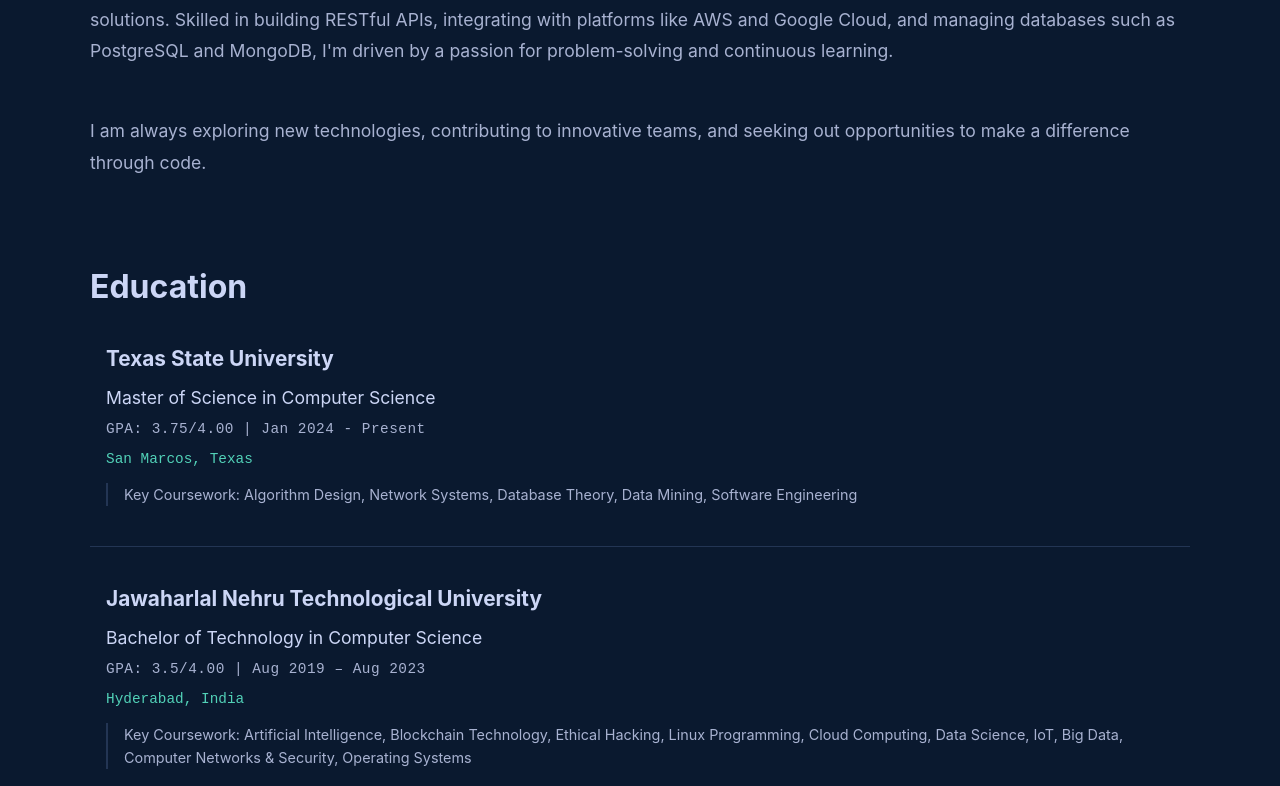
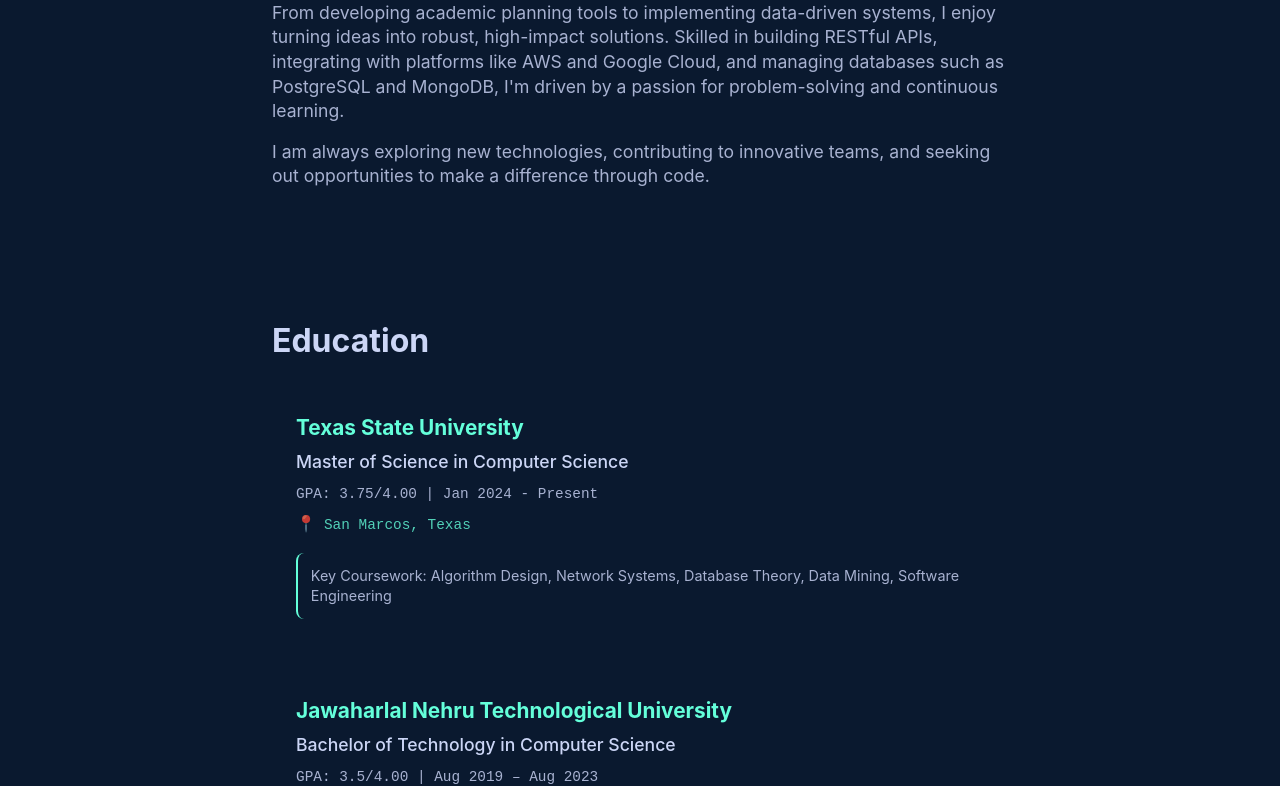
Before and after one commit to m-pilli/mahathi-portfolio, a React (Create React App) app: page / in a window 1280 px wide. Shown: the part 1355-2141 px from the top of the page. Built offline with nearby package versions, Linux system fonts and the light colour scheme.

Commit message:
refactor: remove code-style labels from About and Education sections

```diff
--- a/src/components/About/About.scss
+++ b/src/components/About/About.scss
@@ -1,15 +1,16 @@
 @import '../../styles/variables.scss';
 
 .about-section {
-  padding: 60px 0;
+  padding: 4rem 0;
   background: var(--bg-main);
   min-height: 100vh;
   display: flex;
-  align-items: center;
+  flex-direction: column;
+  justify-content: center;
   overflow: hidden;
 
   .about-content {
-    max-width: 1200px;
+    max-width: 900px;
     margin: 0 auto;
     padding: 0 50px;
 
@@ -23,24 +24,52 @@
     margin-bottom: 3rem;
     color: var(--text-primary);
     will-change: transform, opacity;
+    text-align: center;
+    position: relative;
+
+    &::after {
+      content: '';
+      position: absolute;
+      bottom: -10px;
+      left: 50%;
+      transform: translateX(-50%);
+      width: 60px;
+      height: 3px;
+      background: var(--text-highlight);
+      border-radius: 2px;
+    }
   }
 
   .about-grid {
-    display: grid;
-    grid-template-columns: 1fr;
-    gap: 50px;
-    align-items: start;
+    display: flex;
+    flex-direction: column;
+    gap: 4rem;
+    align-items: center;
+    max-width: 800px;
+    margin: 0 auto;
   }
 
   .about-text {
+    position: relative;
+    padding: 2rem;
+    background: rgba(var(--text-highlight-rgb), 0.03);
+    border-radius: 15px;
+    transition: transform 0.3s ease, box-shadow 0.3s ease;
+    border: 1px solid rgba(var(--text-highlight-rgb), 0.1);
+
+    &:hover {
+      transform: translateY(-5px);
+      box-shadow: 0 10px 30px -15px rgba(var(--text-highlight-rgb), 0.2);
+    }
+
     p {
+      margin-bottom: 0.4rem;
+      line-height: 1.4;
       color: var(--text-secondary);
-      font-size: 1.1rem;
-      line-height: 1.8;
-      margin-bottom: 2rem;
       will-change: transform, opacity;
       transition: color 0.3s ease;
-      padding: 0.5rem 0;
+      padding: 0.3rem 0;
+      font-size: 1.1rem;
 
       &:hover {
         color: var(--text-primary);
@@ -142,13 +171,17 @@
   }
 
   .education-section {
-    margin-top: 2rem;
+    width: 100%;
+    position: relative;
+    padding: 2rem;
+    background: rgba(var(--text-highlight-rgb), 0.03);
+    border-radius: 15px;
+    border: 1px solid rgba(var(--text-highlight-rgb), 0.1);
 
     h3 {
       font-size: 2rem;
       color: var(--text-primary);
-      margin-bottom: 2.5rem;
-      will-change: transform, opacity;
+      margin-bottom: 2rem;
       position: relative;
       display: inline-block;
 
@@ -156,8 +189,8 @@
         content: '';
         position: absolute;
         left: 0;
-        bottom: -0.5rem;
-        width: 50%;
+        bottom: -8px;
+        width: 100%;
         height: 2px;
         background: var(--text-highlight);
         transform: scaleX(0);
@@ -171,30 +204,30 @@
     }
 
     .education-item {
-      margin-bottom: 2.5rem;
-      padding-bottom: 2.5rem;
-      border-bottom: 1px solid var(--border-color);
-      will-change: transform, opacity;
-      transition: all 0.4s ease;
+      margin-bottom: 2rem;
+      padding: 1.5rem;
+      border-radius: 10px;
+      background: rgba(var(--text-highlight-rgb), 0.05);
+      transition: all 0.3s ease;
       position: relative;
-      padding-left: 1rem;
+      overflow: hidden;
 
       &::before {
         content: '';
         position: absolute;
         left: 0;
         top: 0;
+        width: 3px;
         height: 100%;
-        width: 2px;
         background: var(--text-highlight);
         transform: scaleY(0);
         transform-origin: top;
         transition: transform 0.3s ease;
-        opacity: 0.5;
       }
 
       &:hover {
         transform: translateX(10px);
+        background: rgba(var(--text-highlight-rgb), 0.08);
 
         &::before {
           transform: scaleY(1);
@@ -203,24 +236,15 @@
 
       h4 {
         font-size: 1.3rem;
-        color: var(--text-primary);
-        margin-bottom: 0.8rem;
-        transition: color 0.3s ease;
-
-        &:hover {
-          color: var(--text-highlight);
-        }
+        color: var(--text-highlight);
+        margin-bottom: 0.5rem;
       }
 
       .degree {
         color: var(--text-primary);
         font-size: 1.1rem;
         margin-bottom: 0.5rem;
-        transition: color 0.3s ease;
-
-        &:hover {
-          color: var(--text-highlight);
-        }
+        font-weight: 500;
       }
 
       .details {
@@ -228,50 +252,62 @@
         font-family: $font-mono;
         font-size: 0.9rem;
         margin-bottom: 0.5rem;
-        letter-spacing: 0.5px;
       }
 
       .location {
         color: var(--text-highlight);
         font-family: $font-mono;
         font-size: 0.9rem;
+        opacity: 0.8;
         margin-bottom: 0.8rem;
-        opacity: 0.8;
-        transition: opacity 0.3s ease;
+        display: flex;
+        align-items: center;
+        gap: 0.5rem;
 
-        &:hover {
-          opacity: 1;
+        &::before {
+          content: '📍';
+          font-size: 1rem;
         }
       }
 
       .coursework-text {
         color: var(--text-secondary);
         font-size: 0.9rem;
-        line-height: 1.6;
-        padding-left: 1rem;
-        border-left: 2px solid var(--border-color);
-        transition: all 0.3s ease;
+        line-height: 1.4;
+        padding: 0.8rem;
+        background: rgba(var(--text-highlight-rgb), 0.03);
+        border-radius: 8px;
+        margin-top: 1rem;
+        border-left: 2px solid var(--text-highlight);
+      }
 
-        &:hover {
-          border-left-color: var(--text-highlight);
-          color: var(--text-primary);
-        }
+      &:last-child {
+        margin-bottom: 0;
       }
     }
   }
 
   @media screen and (max-width: $breakpoint-md) {
-    padding: 40px 0;
+    padding: 3rem 0;
 
     .section-title {
       font-size: 2rem;
       margin-bottom: 2rem;
     }
 
-    .about-text {
-      p {
+    .about-text, .education-section {
+      padding: 1.5rem;
+    }
+
+    .education-item {
+      padding: 1rem;
+
+      h4 {
+        font-size: 1.2rem;
+      }
+
+      .degree {
         font-size: 1rem;
-        line-height: 1.6;
       }
     }
   }
@@ -279,160 +315,63 @@
 
 .about {
   padding: 6rem 0;
-  background-color: var(--bg-main);
+  min-height: 100vh;
+  display: flex;
+  flex-direction: column;
+  justify-content: center;
 
   .section-title {
-    font-size: 2.5rem;
-    color: var(--text-primary);
-    text-align: center;
-    margin-bottom: 3rem;
-    position: relative;
+    margin-bottom: 2rem;
+  }
 
-    &:after {
-      content: '';
-      position: absolute;
-      bottom: -10px;
-      left: 50%;
-      transform: translateX(-50%);
-      width: 60px;
-      height: 3px;
-      background-color: var(--text-highlight);
+  .content {
+    display: grid;
+    grid-template-columns: 1fr;
+    gap: 2rem;
+    align-items: start;
+
+    @media (min-width: $breakpoint-md) {
+      grid-template-columns: 1fr 1fr;
     }
   }
 
-  .contact-info {
-    display: grid;
-    grid-template-columns: repeat(auto-fit, minmax(250px, 1fr));
-    gap: 1.5rem;
-    margin-bottom: 4rem;
-    padding: 2rem;
-    background-color: var(--card-bg);
-    border-radius: 10px;
-    box-shadow: 0 4px 6px var(--nav-shadow);
+  .text-content {
+    p {
+      margin-bottom: 1rem;
+      line-height: 1.6;
 
-    .contact-item {
-      display: flex;
-      align-items: center;
-      gap: 1rem;
-      padding: 1rem;
-      transition: transform $transition-speed $transition-ease;
+      &:last-child {
+        margin-bottom: 0;
+      }
+    }
 
-      &:hover {
-        transform: translateY(-2px);
-      }
-
-      svg {
-        font-size: 1.5rem;
-        color: var(--text-highlight);
-      }
-
-      a {
-        color: var(--text-secondary);
-        text-decoration: none;
-        font-size: 1rem;
-        transition: color $transition-speed $transition-ease;
-
-        &:hover {
-          color: var(--text-highlight);
-        }
-      }
+    .highlight {
+      color: var(--text-highlight);
     }
   }
 
   .education {
     h3 {
-      font-size: 2rem;
-      color: var(--text-primary);
-      margin-bottom: 2rem;
-      text-align: center;
+      margin-bottom: 1rem;
+      color: var(--text-highlight);
     }
 
     .education-item {
-      background-color: var(--card-bg);
-      padding: 2rem;
-      border-radius: 10px;
-      box-shadow: 0 4px 6px var(--nav-shadow);
-      margin-bottom: 2rem;
-      transition: transform $transition-speed $transition-ease;
+      margin-bottom: 1rem;
 
-      &:hover {
-        transform: translateY(-5px);
+      &:last-child {
+        margin-bottom: 0;
       }
 
       h4 {
-        font-size: 1.5rem;
-        color: var(--text-highlight);
-        margin-bottom: 0.5rem;
+        margin-bottom: 0.3rem;
       }
 
-      .location {
-        color: var(--text-secondary);
-        font-size: 1rem;
-        margin-bottom: 0.5rem;
-      }
+      p {
+        margin-bottom: 0.3rem;
 
-      .degree {
-        font-size: 1.2rem;
-        color: var(--text-primary);
-        margin-bottom: 0.5rem;
-        font-weight: 500;
-      }
-
-      .details {
-        color: var(--text-secondary);
-        font-size: 1rem;
-        margin-bottom: 1rem;
-      }
-
-      .coursework {
-        list-style: none;
-        display: grid;
-        grid-template-columns: repeat(auto-fit, minmax(200px, 1fr));
-        gap: 1rem;
-        margin-top: 1rem;
-
-        li {
-          position: relative;
-          padding-left: 1.5rem;
-          color: var(--text-primary);
-
-          &:before {
-            content: '•';
-            position: absolute;
-            left: 0;
-            color: var(--text-highlight);
-            font-size: 1.2rem;
-          }
-        }
-      }
-    }
-  }
-
-  @media screen and (max-width: $breakpoint-md) {
-    padding: 4rem 0;
-
-    .section-title {
-      font-size: 2rem;
-    }
-
-    .contact-info {
-      grid-template-columns: 1fr;
-    }
-
-    .education {
-      h3 {
-        font-size: 1.8rem;
-      }
-
-      .education-item {
-        padding: 1.5rem;
-
-        h4 {
-          font-size: 1.3rem;
-        }
-
-        .coursework {
-          grid-template-columns: 1fr;
+        &:last-child {
+          margin-bottom: 0;
         }
       }
     }
```
